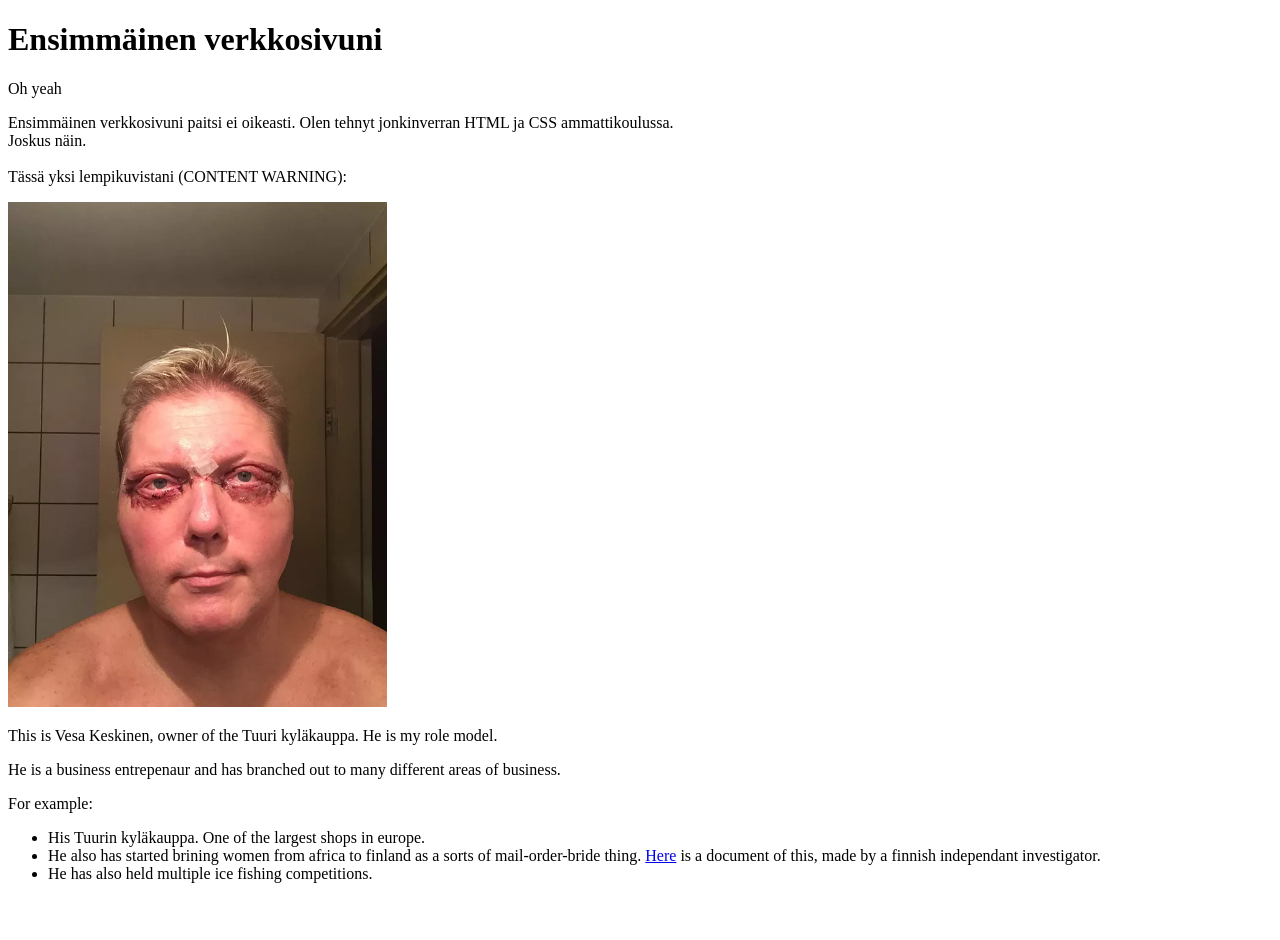
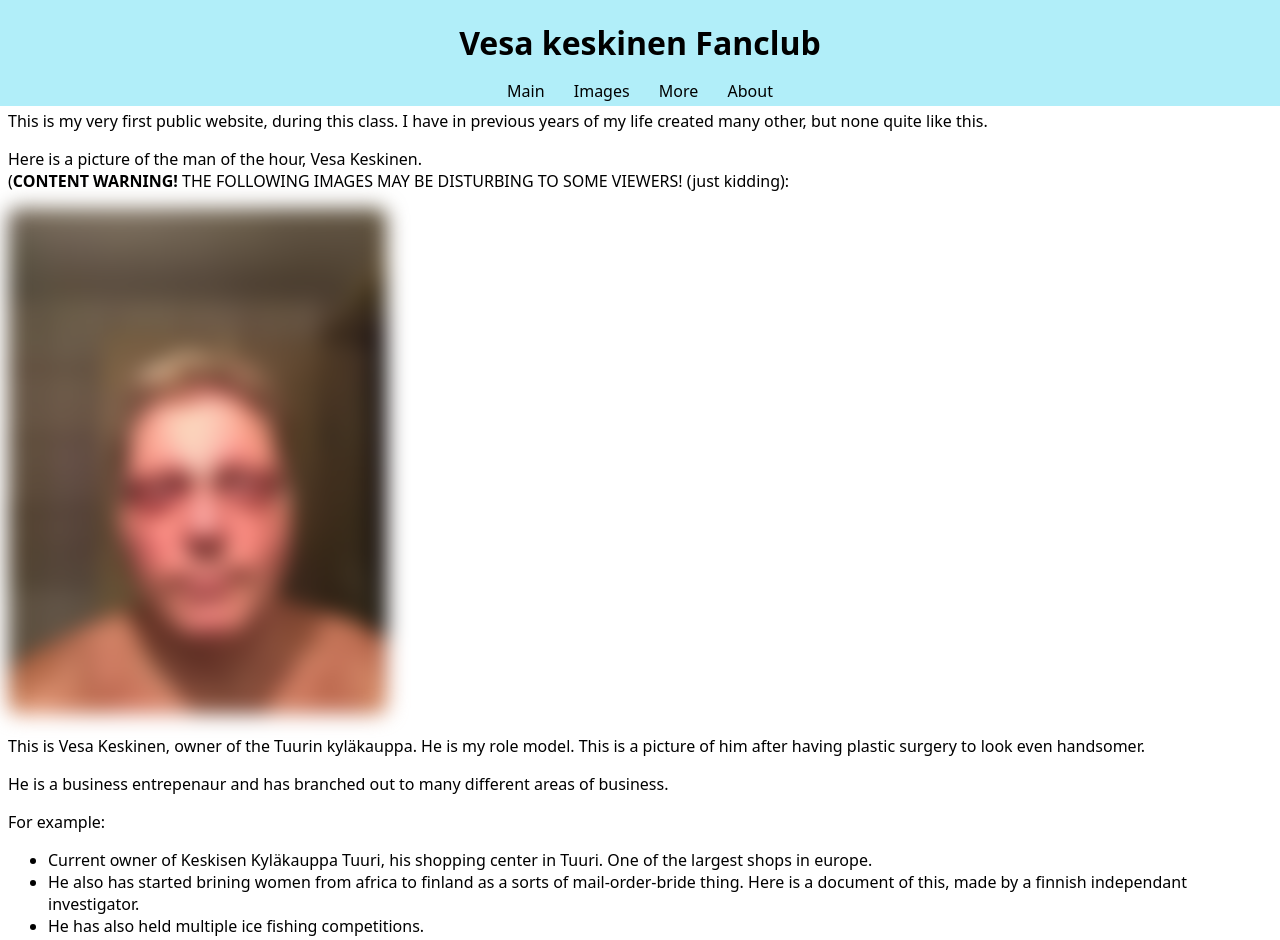
Before and after one commit to mattivaisanen/html-basics, a plain HTML site: page index.html in a window 1280 px wide. Before the commit the page ends 899 px from the top, so only its background shows below. Drawn offline with Linux system fonts and the light colour scheme.

Commit message:
New sites, CSS styling.

```diff
--- a/index.html
+++ b/index.html
@@ -4,24 +4,39 @@
     <meta charset="UTF-8">
     <meta http-equiv="X-UA-Compatible" content="IE=edge">
     <meta name="viewport" content="width=device-width, initial-scale=1.0">
-    <title>Document</title>
+    <title>Vesa Keskinen Fanclub</title>
+    <link rel="stylesheet" href="styles.css">
+    <style type="text/css">
+
+    </style>
+
 </head>
-    <title>Eka sivu :)</title>
 <body>
-    <h1>Ensimmäinen verkkosivuni</h1>
-    <p>Oh yeah</p>
-    <p>Ensimmäinen verkkosivuni paitsi ei oikeasti. Olen tehnyt jonkinverran HTML ja CSS ammattikoulussa. <br>
-        Joskus näin.<br><br>
-        Tässä yksi lempikuvistani (CONTENT WARNING):</p>
-        <img src="vesa.jpg" width="30%">
-        <p>This is Vesa Keskinen, owner of the Tuuri kyläkauppa. He is my role model.</p>
+<header>
+    <h1>Vesa keskinen Fanclub</h1>
+</header>
+<nav>
+    <a href="index.html">Main</a>
+    <a href="images.html">Images</a>
+    <a href="more.html">More</a>
+    <a href="about.html">About</a>
+</nav>
+
+<article><p>This is my very first public website, during this class. I have in previous years of my life created many other, but none quite like this.</p>
+    <p>Here is a picture of the man of the hour, Vesa Keskinen. <br>(<strong>CONTENT WARNING!</strong> THE FOLLOWING IMAGES MAY BE DISTURBING TO SOME VIEWERS! (just kidding):</p>
+    <img class="blur" src="pictures/vesa.jpg" width="30%">
+    <section>
+    <p>This is Vesa Keskinen, owner of the Tuurin kyläkauppa. He is my role model. This is a picture of him after having plastic surgery to look even handsomer.</p>
     <p>He is a business entrepenaur and has branched out to many different areas of business.</p>
     <p>For example:</p>
     <ul>
-            <li>His Tuurin kyläkauppa. One of the largest shops in europe.</li>
+        <li>Current owner of Keskisen Kyläkauppa Tuuri, his shopping center in Tuuri. One of the largest shops in europe.</li>
         <li>He also has started brining women from africa to finland as a sorts of mail-order-bride thing. <a href="https://www.youtube.com/watch?v=8aQ9jDuvKKY">Here</a> is a document of this, made by a finnish independant investigator.</li>
         <li>He has also held multiple ice fishing competitions.</li>
     </ul>
+</section>
+</article>
+
 
 </body>
 </html>
--- /dev/null
+++ b/styles.css
@@ -0,0 +1,68 @@
+body{
+font-family: system-ui, -apple-system, BlinkMacSystemFont, 'Segoe UI', Roboto, Oxygen, Ubuntu, Cantarell, 'Open Sans', 'Helvetica Neue', sans-serif;
+margin-top:110px;
+}
+
+a{
+    text-decoration: none;
+    color:black
+}
+
+
+.blur{
+    filter: blur(10px);
+    -webkit-filter: blur(10px);
+}
+
+.blur:hover{
+    filter: blur(0px);
+    -webkit-filter: blur(0px);
+}
+
+img{
+    border-radius:10px;
+}
+
+header{
+    background-color: rgb(177, 238, 249);
+    width: 100%;
+    color: black;
+    text-align: center;
+    position: fixed;
+    top: 0;
+    left: 0;
+}
+
+nav{
+    background-color: rgb(177, 238, 249);
+    background-color: rgb(177, 238, 249);
+    width: 100%;
+    color: white;
+    text-align: center;
+    position: fixed;
+    word-spacing: 15px;
+    top: 80px;
+    left: 0px;
+    padding-bottom: 4px;
+}
+
+nav a{
+    padding: 5px;
+    color:
+}
+
+nav a:hover {
+    background-color: #fff;
+    text-decoration: none;
+}
+
+
+.aspect1to1{
+    width: 250px;
+    aspect-ratio: 1;
+}
+
+a:hover{
+    text-decoration: underline;
+    color: rebeccapurple;
+}
```
Also changed, not shown: about.html (added, +34 -0 lines), images.html (added, +34 -0 lines), more.html (added, +32 -0 lines), pictures/vesa.jpg (renamed from vesa.jpg), pictures/vesa2.jpg (added), pictures/vesa3.jpg (added), 1 other file. Lines whose indentation alone changed are shown as unchanged.
